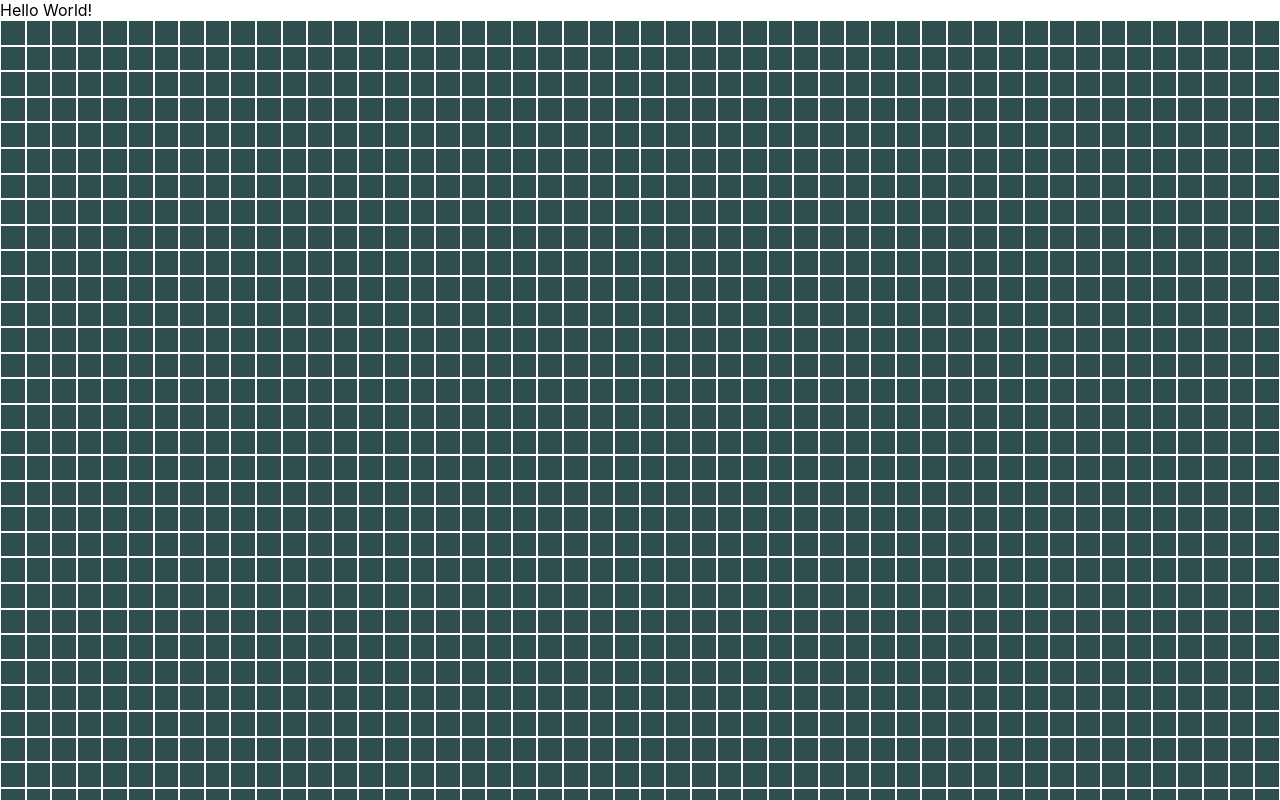
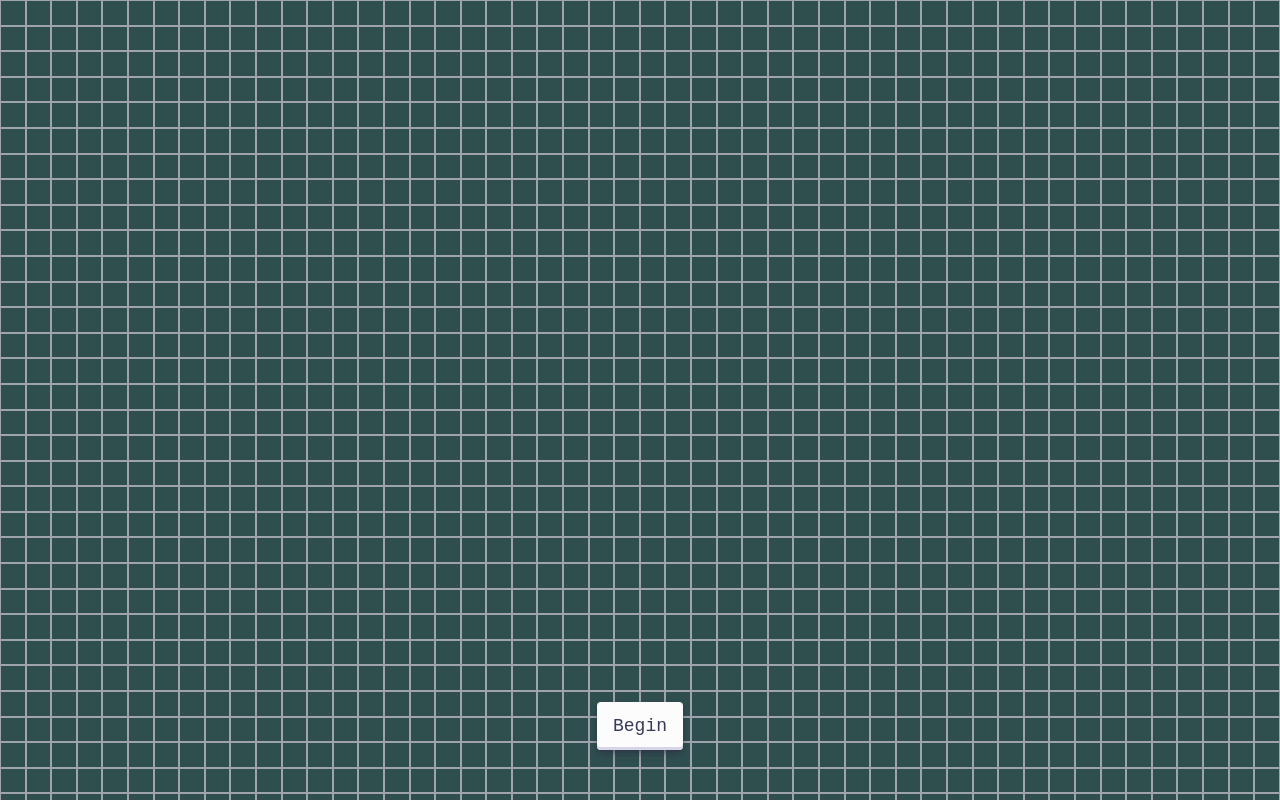
Before and after one commit to JpTanaka/conwaygame, a React (Create React App) app: page / in a window 1280 px wide. Shown: the top 800 px of the page. Built offline with nearby package versions, Linux system fonts and the light colour scheme.

Commit message:
added onclick, added style and begin button

```diff
--- a/src/App.css
+++ b/src/App.css
@@ -5,13 +5,83 @@
 .board {
   display:flex;
   flex-direction: column;
+  width: -webkit-fill-available;
 }
-.square0 {
+.square {
   background-color: darkslategray;
   width: 2%;
   aspect-ratio: 1/1;
+  border: 1px solid rgb(158, 163, 172);
+  color:white;
+}
+.square.alive {
+  background-color: rgb(251, 255, 29);
+}
+
+.button {
+  width: 80px;
+  height: 50px;
   border: 1px solid white;
+  box-shadow: outset 1px black;
 }
-.square1 {
-  background-color: orange;
+
+
+.container {
+  display: flex;
+    align-items: center;
+    text-align: center;
+    justify-content: center;
+    flex-direction: column;
 }
+
+.button-30.begin {
+  position: absolute;
+  bottom:50px;
+
+
+}
+/* CSS */
+.button-30 {
+  align-items: center;
+  appearance: none;
+  background-color: #FCFCFD;
+  border-radius: 4px;
+  border-width: 0;
+  box-shadow: rgba(45, 35, 66, 0.4) 0 2px 4px,rgba(45, 35, 66, 0.3) 0 7px 13px -3px,#D6D6E7 0 -3px 0 inset;
+  box-sizing: border-box;
+  color: #36395A;
+  cursor: pointer;
+  display: inline-flex;
+  font-family: "JetBrains Mono",monospace;
+  height: 48px;
+  justify-content: center;
+  line-height: 1;
+  list-style: none;
+  overflow: hidden;
+  padding-left: 16px;
+  padding-right: 16px;
+  position: relative;
+  text-align: left;
+  text-decoration: none;
+  transition: box-shadow .15s,transform .15s;
+  user-select: none;
+  -webkit-user-select: none;
+  touch-action: manipulation;
+  white-space: nowrap;
+  will-change: box-shadow,transform;
+  font-size: 18px;
+}
+
+.button-30:focus {
+  box-shadow: #D6D6E7 0 0 0 1.5px inset, rgba(45, 35, 66, 0.4) 0 2px 4px, rgba(45, 35, 66, 0.3) 0 7px 13px -3px, #D6D6E7 0 -3px 0 inset;
+}
+
+.button-30:hover {
+  box-shadow: rgba(45, 35, 66, 0.4) 0 4px 8px, rgba(45, 35, 66, 0.3) 0 7px 13px -3px, #D6D6E7 0 -3px 0 inset;
+  transform: translateY(-2px);
+}
+
+.button-30:active {
+  box-shadow: #D6D6E7 0 3px 7px inset;
+  transform: translateY(2px);
+}
--- a/src/App.js
+++ b/src/App.js
@@ -4,20 +4,17 @@ import ReactDOM from 'react-dom';
 
 
 function Square(props) {
-  function handleClick () {
-      console.log("aaa");
-  }
-  const squareclassname = "square" + props.squarevalue
+  const squareclassname = "square " + (props.squarevalue ? "alive" : "dead")
   return (
-    <div className={squareclassname} onClick = {() => handleClick()}>
+    <div className={squareclassname} onClick = {() => props.click(props.matrixcollumnnumber, props.matrixrownumber)}>
 
     </div>
   )
 }
 
 function Row(props) {
-  console.log(props.matrixrow)
-  const collumns = props.matrixrow.map((squareelement) => < Square squarevalue={squareelement} />)
+  const collumns = props.matrixrow.map((squareelement, index) => < Square click = {props.click} key = {squareelement.id}
+  matrixrownumber = {props.matrixrownumber} matrixcollumnnumber = {index} squarevalue={squareelement} />)
   return (
     <div className='boardrow'>
       {collumns}
@@ -27,13 +24,22 @@ function Row(props) {
 }
 
 function Board() {
+  function handleClick (matrixcollumnnumber, matrixrownumber) {
+      let temp_matrix = [...boardmatrix];
+      temp_matrix[matrixrownumber][matrixcollumnnumber] = 1;
+
+      setMatrix(temp_matrix);
+      console.log(boardmatrix);
+  }
   const nbhorizontalsquares = 50;
   const nbverticalsquares = 40;
+  let i = 0;
   const [boardmatrix, setMatrix] = useState(Array(nbverticalsquares).fill().map(()=> Array(nbhorizontalsquares).fill(0)));
-  const rows = boardmatrix.map((row) =>
-    < Row matrixrow = {row}/>
+  const rows = boardmatrix.map((row, index) =>
+    < Row click = {handleClick} key = {row.id} matrixrow = {row} matrixrownumber = {index}/>
   );
   return (
+
     <div className='board'>
     {rows}
     </div>
@@ -43,13 +49,24 @@ function Board() {
   );
 }
 
+function BeginButton() {
+  return (
+    <button class="button-30 begin" role="button">
+      Begin
+    </button>
 
+    )
+}
 
 function App() {
   return (
     <>
-    Hello World!
+    <div className="container">
+    < BeginButton  />
     <Board />
+
+    </div>
+
     </>
   );
 }
```
